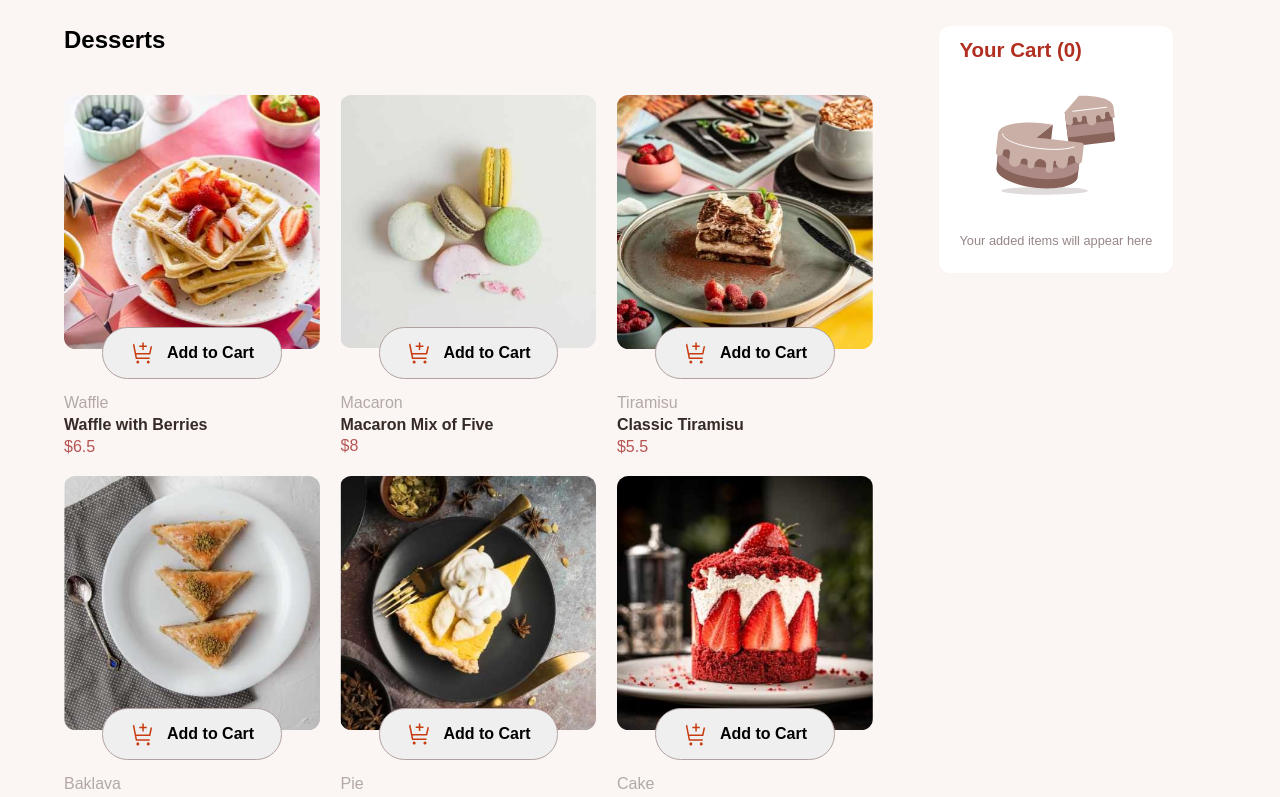
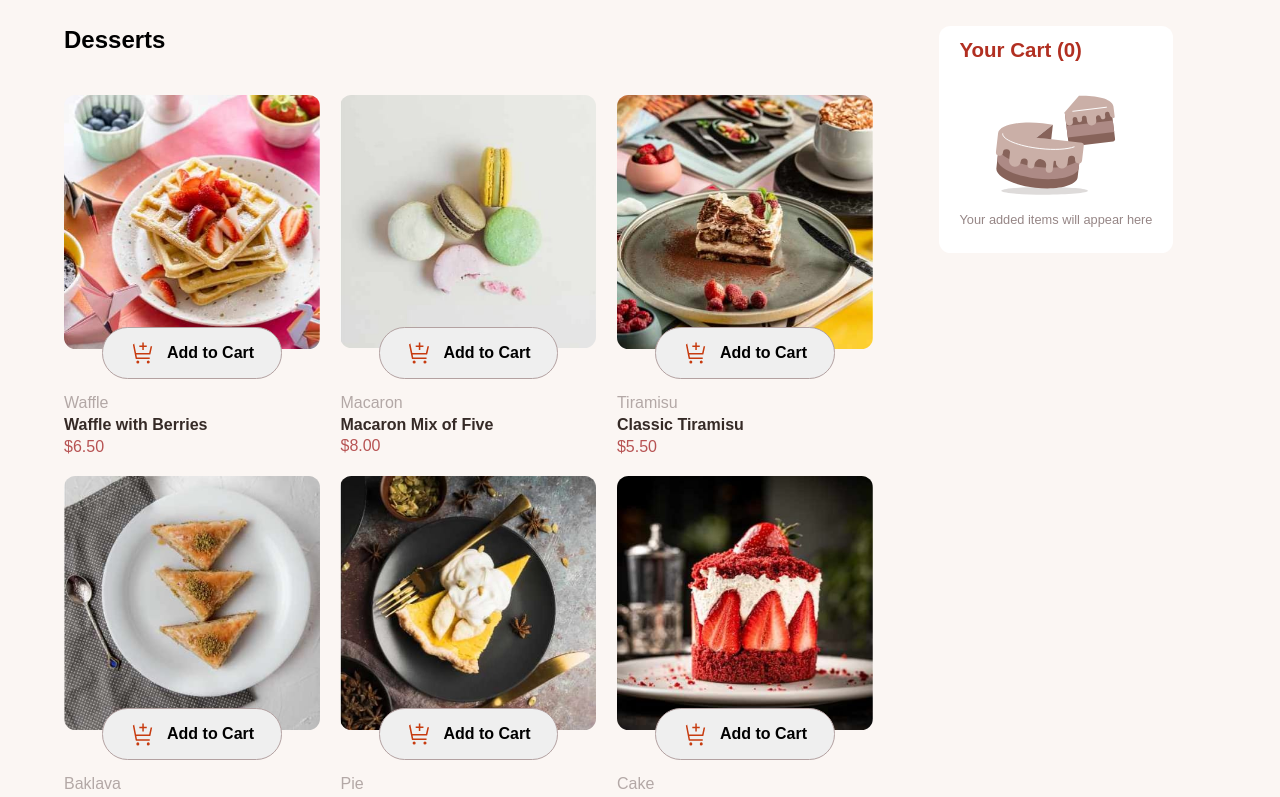
Before and after one commit to eligifty-coder/c_plus_plus_, a React (Vite) app in the folder react_product_cart_demo_frontend_mentor/: page / in a window 1280 px wide. Shown: the top 797 px of the page. Built offline with nearby package versions, Linux system fonts and the light colour scheme.

Commit message:
started working on the cart section

```diff
--- a/react_product_cart_demo_frontend_mentor/src/Components/Card.jsx
+++ b/react_product_cart_demo_frontend_mentor/src/Components/Card.jsx
@@ -49,7 +49,7 @@ const Card = ({item,setCount,count,items,setItems}) => {
             <section className={classes.text}>
                 <span className={classes.category}>{item.category}</span>
                 <h5 className={classes.name}>{item.name}</h5>
-                <span className={classes.price}>${item.price}</span>
+                <span className={classes.price}>${(item.price).toFixed(2)}</span>
             </section>
         </li>
     )
--- a/react_product_cart_demo_frontend_mentor/src/Components/Cart.jsx
+++ b/react_product_cart_demo_frontend_mentor/src/Components/Cart.jsx
@@ -1,13 +1,36 @@
 import React from 'react'
 import classes from './Cart.module.css'
-const Cart = () => {
+const Cart = ({items}) => {
+    const initialValue  = 0
+    const totalProductCount = items.reduce((acc,cur) => acc + cur.count, initialValue)
+
+    const cartItmes = items.map((ele,id)=>{
+        if(ele.count){
+            return <l1 key={ele.id}>
+            <div className={classes.cartDetails}>
+                <h5>{ele.category}</h5>
+                <p> <span>{ele.count}X</span> @{(ele.price).toFixed(2)} {(ele.count * ele.price).toFixed(2) } </p>
+            </div>
+            <button className={classes.cancelBtn}>
+                <img src="../../icon-remove-item.svg" alt="Remove item Btn" />
+            </button>
+        </l1>
+        }
+    })
+    const cartEmpty  =  <div className={classes.cartOrder}>
+
+    <div className={classes.img}>
+    <img src="../../illustration-empty-cart.svg" alt="" />
+    </div>
+    <p>Your added items will appear here</p>
+    </div>
     return (
     <div className={classes.cart}>
-        <h2>Your Cart (0)</h2>
-        <div className={classes.img}>
-        <img src="../../illustration-empty-cart.svg" alt="" />
-        </div>
-        <p>Your added items will appear here</p>
+        <h2>Your Cart ({totalProductCount})</h2>
+        {totalProductCount? cartItmes :cartEmpty}
+        {totalProductCount? <div className={classes.ConfirmOrder}>
+            <button>Confirm Order</button>
+        </div>:''}
     </div>
     )
 }
--- a/react_product_cart_demo_frontend_mentor/src/Components/Cart.module.css
+++ b/react_product_cart_demo_frontend_mentor/src/Components/Cart.module.css
@@ -1,3 +1,4 @@
+@media screen and (min-width:602px) {
     .cart{
         border-radius: 0.9vw;
         background: rgb(255,255,255);
@@ -26,3 +27,4 @@
         object-fit: cover;
         padding: 0;
     }
+}
--- a/react_product_cart_demo_frontend_mentor/src/Components/ProductCart.jsx
+++ b/react_product_cart_demo_frontend_mentor/src/Components/ProductCart.jsx
@@ -49,7 +49,7 @@ const ProductCart = () => {
     <div className={classes.productBg}>
         <div className={classes.products}>
         <Products items={items} setItems={setItems} count ={count} setCount= {setCount}  />
-        <Cart/>
+        <Cart items={items} />
     </div>
     </div>
     )
```
Lines whose indentation alone changed are shown as unchanged.
